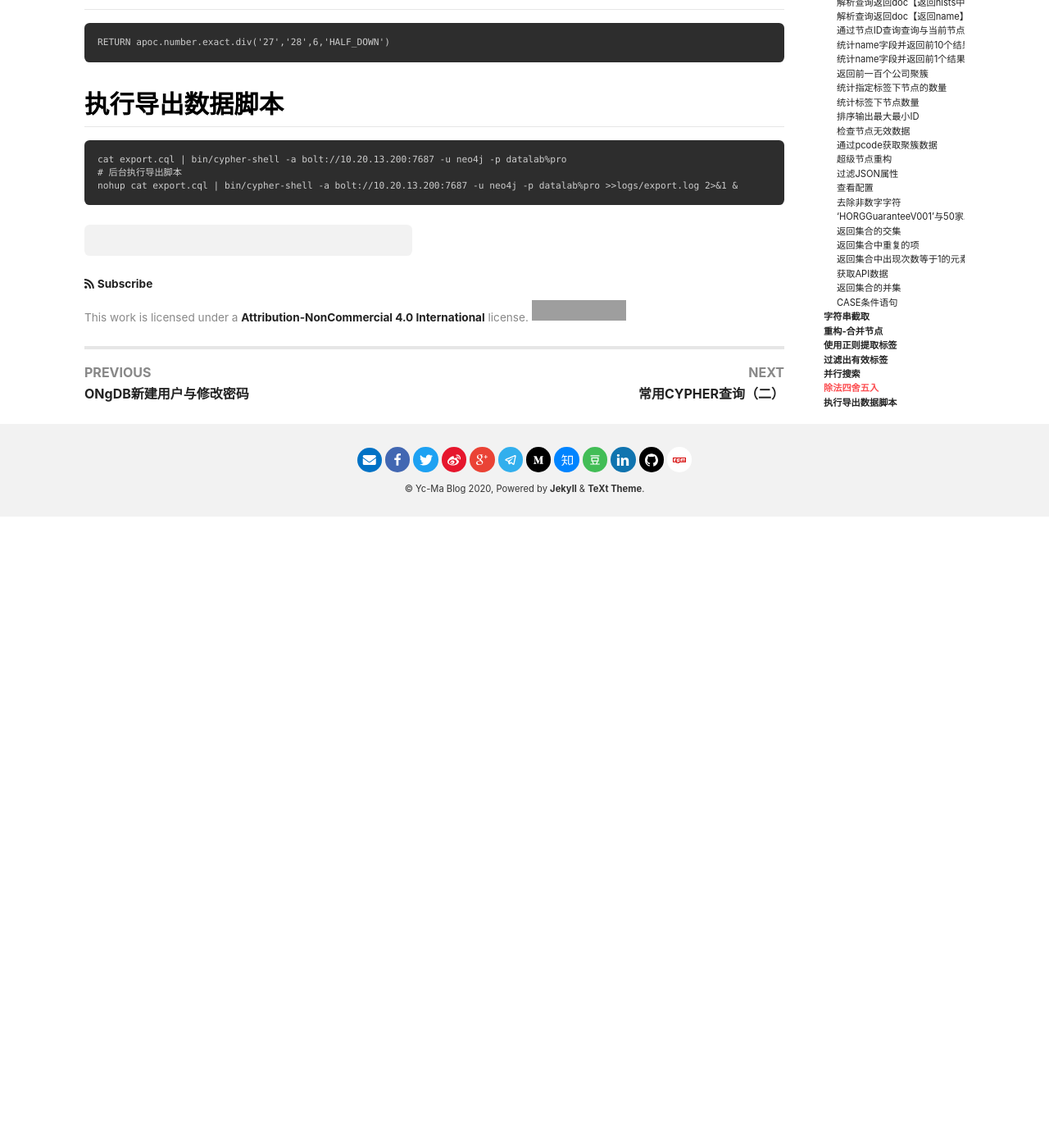
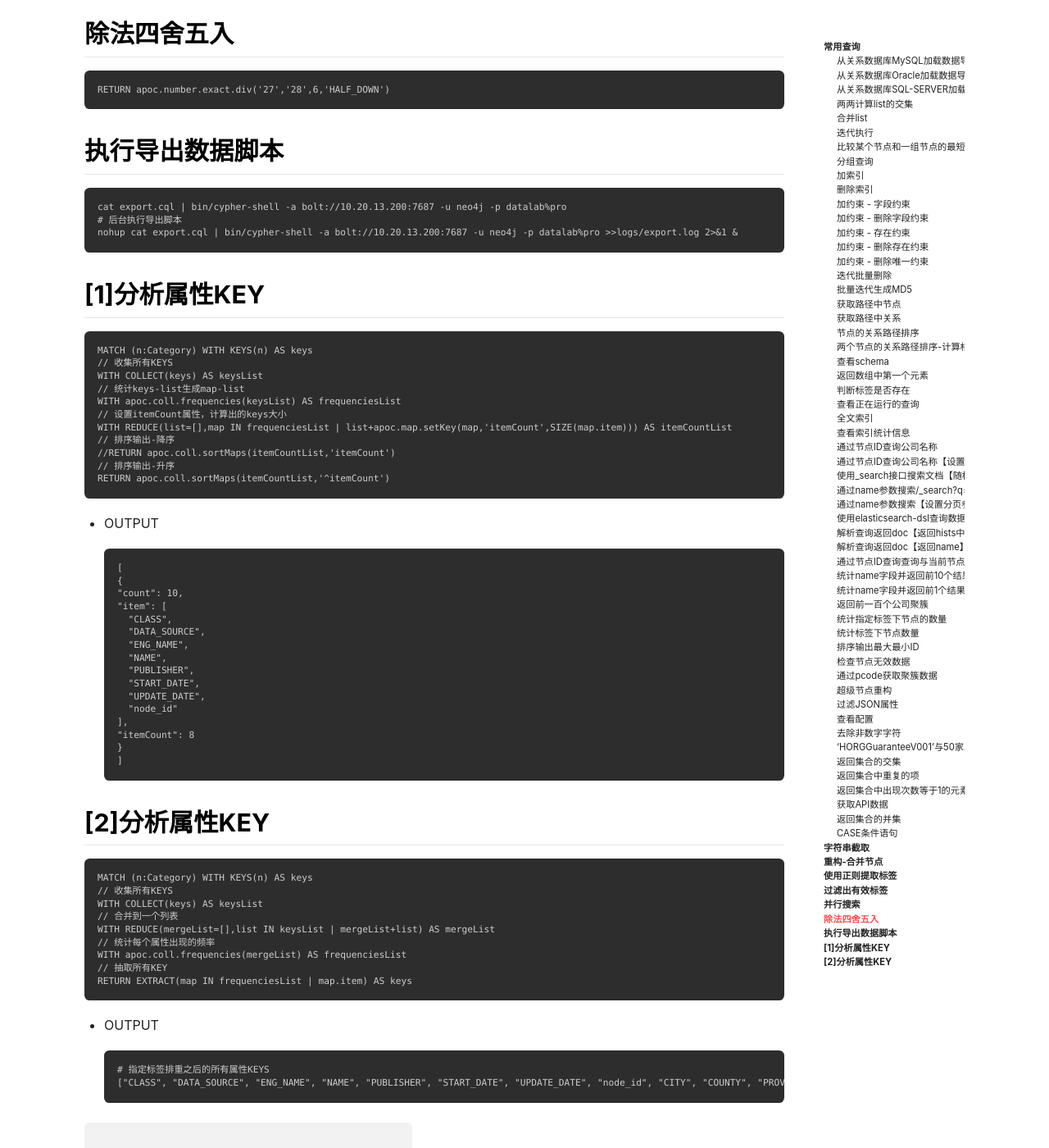
Before and after one commit to crazyyanchao/blog, a Jekyll site: the page built from _posts/2020-06-16-常用CYPHER查询（一）.md, in a window 1280 px wide and 1400 px high, scrolled down 13439 px. Shown: the whole window at 82% size. Built offline with Jekyll 4.4.1, drawn with Linux system fonts in a browser that asks for light colours; nearby versions of some CDN libraries; comment, search, counter and statistics services are not loaded; before the commit the page ends 14069 px from its top, so only the background shows below that; grey boxes are pictures that could not be loaded.

````diff
--- a/_posts/2020-06-16-常用CYPHER查询（一）.md
+++ b/_posts/2020-06-16-常用CYPHER查询（一）.md
@@ -469,3 +469,55 @@ cat export.cql | bin/cypher-shell -a bolt://10.20.13.200:7687 -u neo4j -p datala
 # 后台执行导出脚本
 nohup cat export.cql | bin/cypher-shell -a bolt://10.20.13.200:7687 -u neo4j -p datalab%pro >>logs/export.log 2>&1 &
 ```
+
+## [1]分析属性KEY
+```
+MATCH (n:Category) WITH KEYS(n) AS keys
+// 收集所有KEYS
+WITH COLLECT(keys) AS keysList
+// 统计keys-list生成map-list
+WITH apoc.coll.frequencies(keysList) AS frequenciesList
+// 设置itemCount属性，计算出的keys大小
+WITH REDUCE(list=[],map IN frequenciesList | list+apoc.map.setKey(map,'itemCount',SIZE(map.item))) AS itemCountList
+// 排序输出-降序
+//RETURN apoc.coll.sortMaps(itemCountList,'itemCount')
+// 排序输出-升序
+RETURN apoc.coll.sortMaps(itemCountList,'^itemCount')
+```
+- OUTPUT
+```
+[
+{
+  "count": 10,
+  "item": [
+    "CLASS",
+    "DATA_SOURCE",
+    "ENG_NAME",
+    "NAME",
+    "PUBLISHER",
+    "START_DATE",
+    "UPDATE_DATE",
+    "node_id"
+  ],
+  "itemCount": 8
+}
+]
+```
+
+## [2]分析属性KEY
+```
+MATCH (n:Category) WITH KEYS(n) AS keys
+// 收集所有KEYS
+WITH COLLECT(keys) AS keysList
+// 合并到一个列表
+WITH REDUCE(mergeList=[],list IN keysList | mergeList+list) AS mergeList
+// 统计每个属性出现的频率
+WITH apoc.coll.frequencies(mergeList) AS frequenciesList
+// 抽取所有KEY
+RETURN EXTRACT(map IN frequenciesList | map.item) AS keys
+```
+- OUTPUT
+```
+# 指定标签排重之后的所有属性KEYS
+["CLASS", "DATA_SOURCE", "ENG_NAME", "NAME", "PUBLISHER", "START_DATE", "UPDATE_DATE", "node_id", "CITY", "COUNTY", "PROVINCE", "CODE", "LEVEL", "STATUS"]
+```
````
